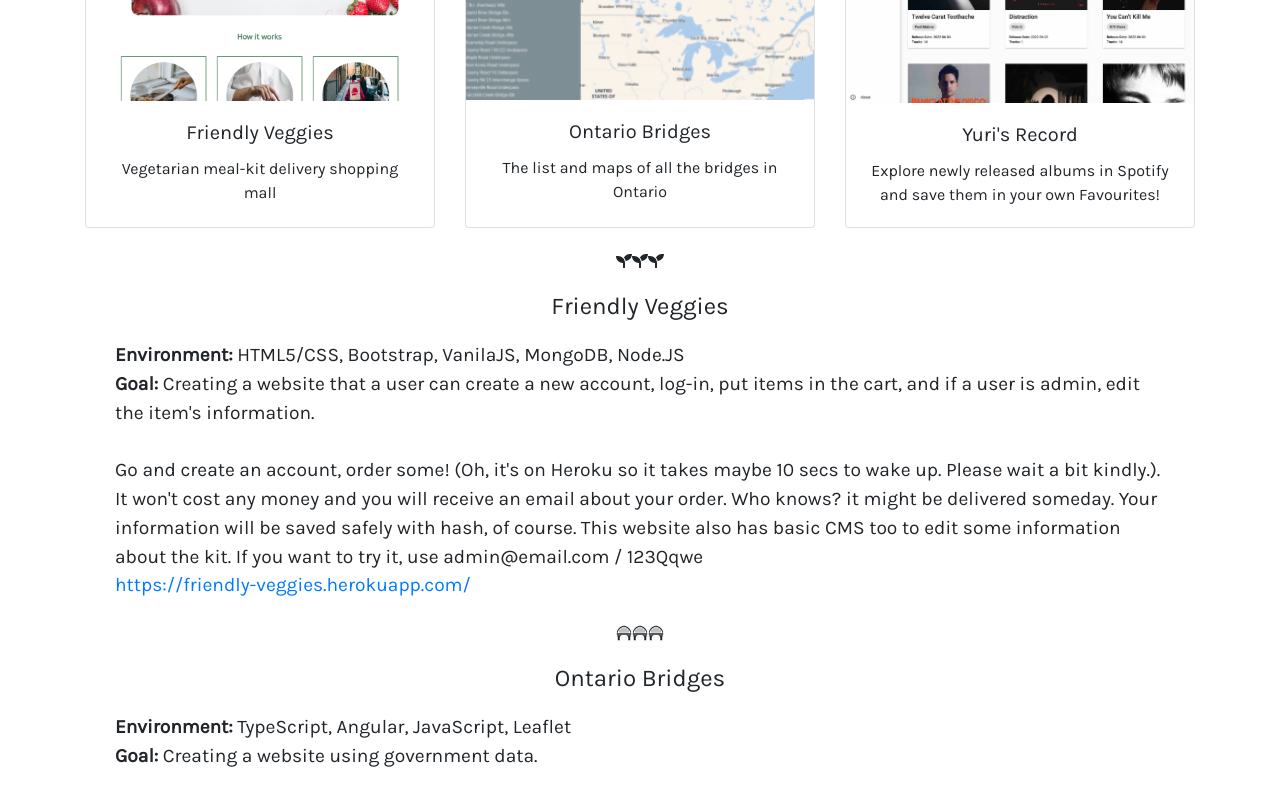
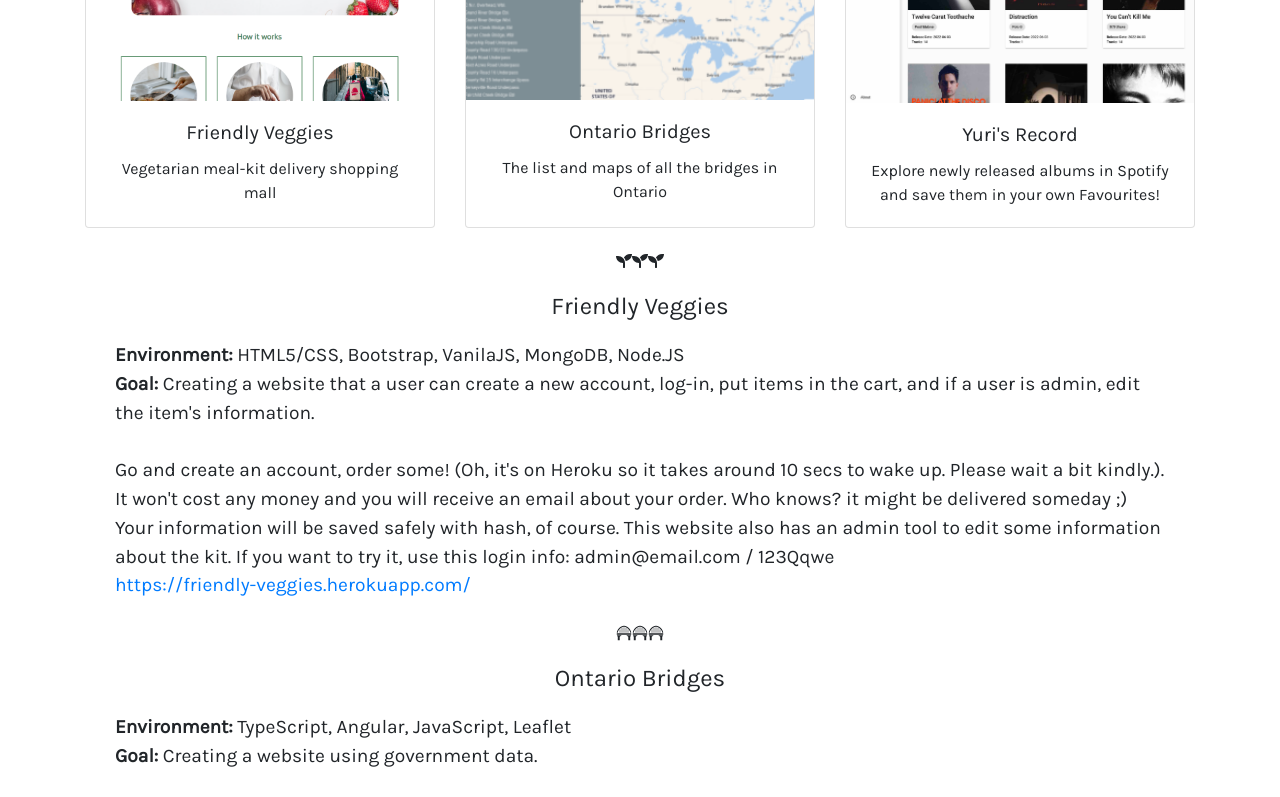
Before and after one commit to yulque/portfolio, a React (Create React App) app: page /portfolio in a window 1280 px wide. Shown: the part 443-1240 px from the top of the page. Built offline with nearby package versions, Linux system fonts and the light colour scheme.

Commit message:
Update Portfolio.js with new friendlyVeggies URL

```diff
--- a/src/Portfolio.js
+++ b/src/Portfolio.js
@@ -10,7 +10,7 @@
           <a
             target="_blank"
             rel="noreferrer"
-            href="https://friendly-veggies.herokuapp.com/"
+            href="https://friendly-veggies-98f2575393b6.herokuapp.com/"
           >
             <Card.Img variant="top" src="/friendlyVeggies.png" />
             <Card.Body>
@@ -67,12 +67,12 @@
             information.
             <br />
             <br /> Go and create an account, order some! (Oh, it's on Heroku so
-            it takes maybe 10 secs to wake up. Please wait a bit kindly.). It
+            it takes around 10 secs to wake up. Please wait a bit kindly.). It
             won't cost any money and you will receive an email about your order.
-            Who knows? it might be delivered someday. Your information will be
-            saved safely with hash, of course. This website also has basic CMS
-            too to edit some information about the kit. If you want to try it,
-            use admin@email.com / 123Qqwe
+            Who knows? it might be delivered someday ;) Your information will be
+            saved safely with hash, of course. This website also has an admin tool
+           to edit some information about the kit. If you want to try it,
+            use this login info: admin@email.com / 123Qqwe
             <br />
             <a
               target="_blank"
@@ -159,10 +159,12 @@
               <br />
               If you're a music lover, go to this website and simply explore
               newly released albums. The API from Spotify will show you all the
-              cool albums recently released. If you happen to like some of them,
+              cool albums recently released. If you get interested in the artist,
+              you can click them and it will lead you to the artist's page that has all their albums.
+                /*If you happen to like some of them,
               you can save them in your own Favourites menu so that you can
               listen to them again later. Don't forget to register and log in
-              first.
+              first.*/
               <br />
               <a
                 target="_blank"
```
